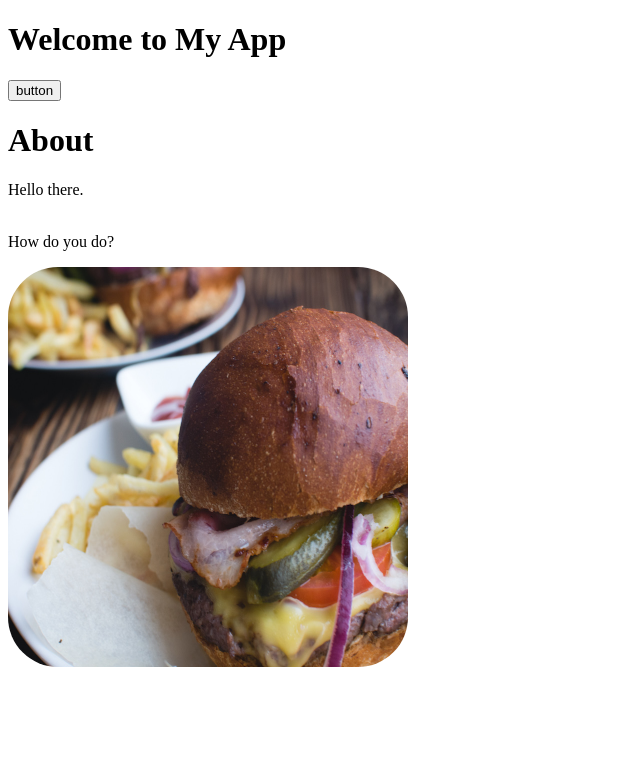
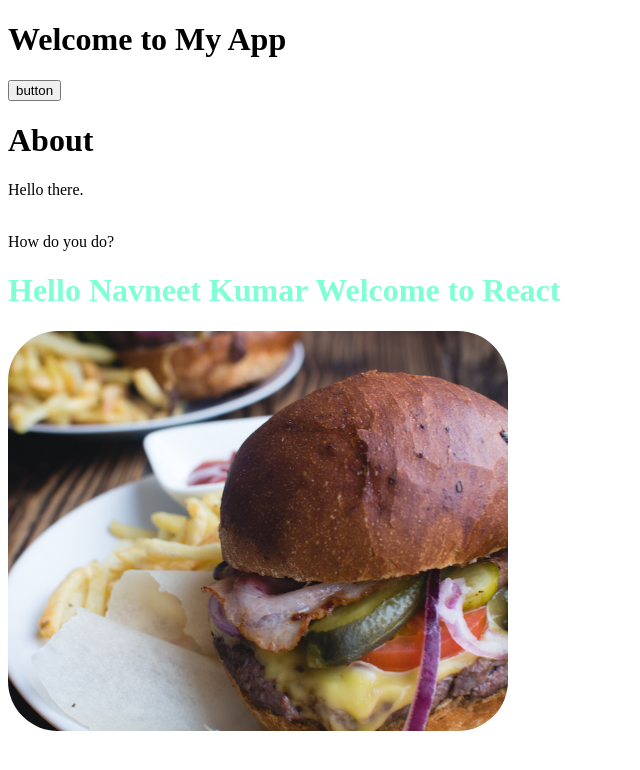
Before and after one commit to NavneetOrion/React-Work, a React (Create React App) app: page / in a window 1280 px wide. Shown: the top 770 px of the page, without its empty margins (0-640 px from the left). Built offline with nearby package versions, Linux system fonts and the light colour scheme.

Commit message:
Embedding expression with JSX

```diff
--- a/public/style.css
+++ b/public/style.css
@@ -1,3 +1,7 @@
 .avatar{
     border-radius: 50px;
 }
+
+.embedding{
+    color:aquamarine;
+}
--- a/src/AboutPage.jsx
+++ b/src/AboutPage.jsx
@@ -1,6 +1,7 @@
 import React from 'react';
 
 function AboutPage(){
+
     return(
         <>
             <h1>About</h1>
--- /dev/null
+++ b/src/Embedding.jsx
@@ -0,0 +1,20 @@
+import React from 'react';
+
+function Embedding(){
+    const names = {
+        firstName:"Navneet",
+        lastName:"Kumar"
+    }
+
+    function Hello(){
+        return "Hello " + names.firstName + " " + names.lastName
+    }
+    return (
+        <>
+        <h1 className='embedding'>{Hello()}  Welcome to React</h1>
+
+        </>
+    )
+}
+
+export default Embedding;
--- a/src/Image.jsx
+++ b/src/Image.jsx
@@ -2,7 +2,7 @@ import React from 'react'
 import Image2 from './Image/7.jpg'
 function Image(){
     return(<>
-        <img src={Image2} alt="avatar" className="avatar" height={400} width={400}></img>
+        <img src={Image2} alt="avatar" className="avatar" height={400} width={500}></img>
     </>)
 }
 
--- a/src/index.js
+++ b/src/index.js
@@ -3,6 +3,7 @@ import ReactDOM from 'react-dom/client';
 import App from './App';
 import AboutPage  from './AboutPage';
 import Image from './Image';
+import Embedding from './Embedding';
 
 
 const root = ReactDOM.createRoot(document.getElementById('root'));
@@ -10,7 +11,9 @@ root.render(
   <>
     <App />
     <AboutPage/>
+    <Embedding/>
     <Image/>
+
   </>
 
 
```
